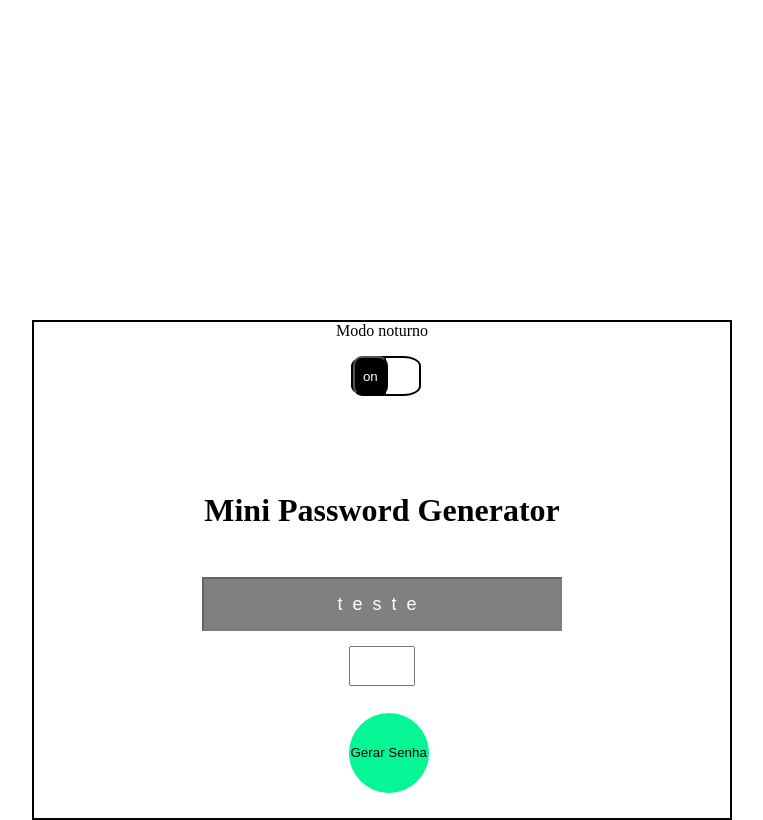
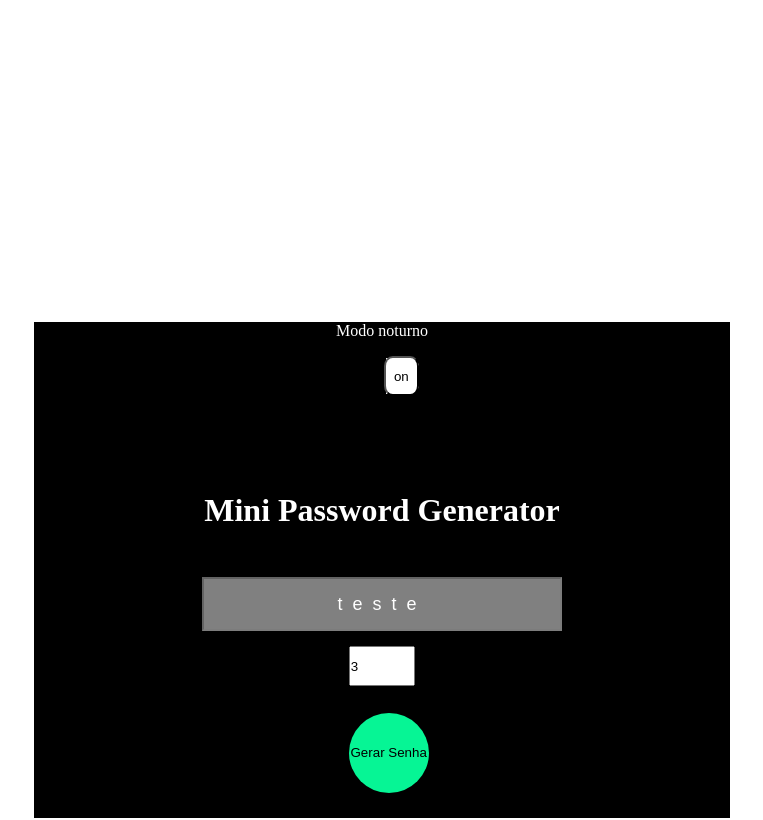
Before and after one commit to Eduardodiniz05/mini-password-generator, a plain HTML site: page public/index.html in a window 1280 px wide. Both pictures are taken after a click on the button "on". Shown: the whole page, without its empty margins (320-1083 px from the left). Drawn offline with Linux system fonts and the light colour scheme.

Commit message:
Adicionado inicio de alteração de modo dark para modo light

```diff
--- a/public/index.html
+++ b/public/index.html
@@ -18,7 +18,7 @@
         <h1 id="title">Mini Password Generator</h1>
 
         <div id='generator'>
-            <input type="text" id="password-screen-on" value="teste" disabled> <input type="number" min="3" max="16" name="number" id="number">
+            <input type="text" id="password-screen-on" value="teste" disabled> <input  value='3' type="number" min="3" max="16" name="number" id="number">
             <br>
 
 
--- a/src/script.js
+++ b/src/script.js
@@ -1,6 +1,26 @@
 const passwords = ['a','b','c','d','e','f','g','h','i','j','k','l','m','n','o','p','q','r','s','t','u','v','w','x','y','z',
                     0,1,2,3,4,5,6,7,8,9,
                  '!', '@', ',', '.', '/', '*', '-', "'", '"', ':', '?', "|", "#", '$', '%', '&', '(', ')', '_', '+', '~', '=', '§'];
+
+
+
+
+
+let changeMode = document.addEventListener('click', function() {
+        this.getElementById('night-mode-on').setAttribute('id','night-mode-off');
+        this.getElementById('night-mode-container').setAttribute('id', 'night-mode-container-off');
+        this.getElementById('container').setAttribute('id','container-off');
+        this.getElementsById('night-mode-off').setAttribute('input', 'off');
+
+
+
+        this.getElementById('night-mode-off').setAttribute('id','night-mode-on');
+        this.getElementById('night-mode-container-off').setAttribute('id', 'night-mode-container');
+        this.getElementById('container-off').setAttribute('id','container');
+
+
+    console.log(changeMode)
+});
 
 
 
@@ -10,9 +30,9 @@ const passwords = ['a','b','c','d','e','f','g','h','i','j','k','l','m','n','o','
 
 
 
-
-// const container = document.getEelementById('container');
-// const nightModeOn = document.getEelementById('night-mode-on');
-// const nightModeOnContainer = document.getEelementById('night-mode-container');
 // const PasswordViewer = document.getEelementById('password-viewer');
 // const codeGenerator = document.getEelementById('code-generator');
+
+// const nightModeOn = document.getEelementById('night-mode-on').setAttribute(id,'night-mode-off');
+// const nightModeOnContainer = document.getEelementById('night-mode-container').setAttribute(id, 'night-mode-container-off');
+// const container = document.getEelementById('container').setAttribute('id','container-off');
```
